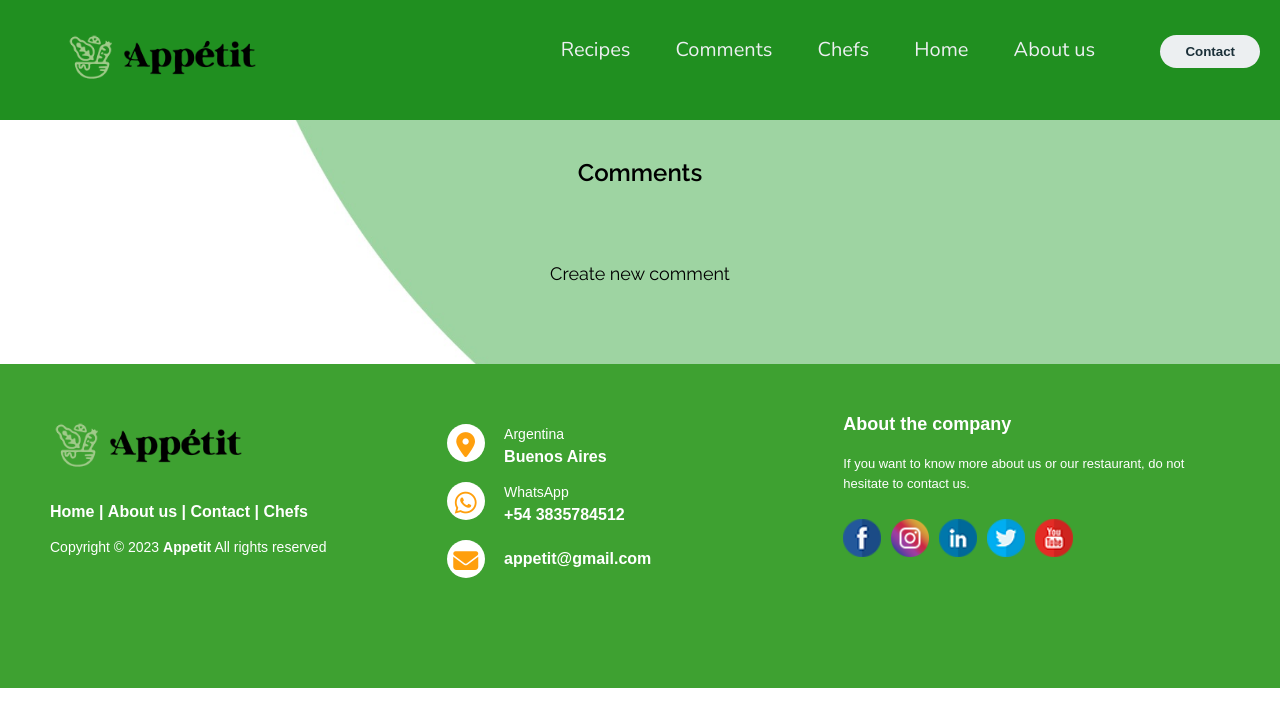
After one commit to ruloalv/AppetitBackend, a Django app: page /comments/list/ in a window 1280 px wide. The commit adds this page. Shown: the top 727 px of the page. Run offline with Django 4.2, Linux system fonts and the light colour scheme; data that the repository does not hold is empty; some libraries are stand-ins or nearby versions.

Commit message:
created comment views

```diff
--- a/appetit2/urls.py
+++ b/appetit2/urls.py
@@ -15,7 +15,7 @@ Including another URLconf
     2. Add a URL to urlpatterns:  path('blog/', include('blog.urls'))
 """
 from django.contrib import admin
-from django.urls import path
+from django.urls import path, include
 
 from .views import HomePage, AboutUs, AppleFlan, BananaCookies, Breakfast, BroccoliSoup, BrownieFit, CarrotCake
 from .views import CarrotCookies, Chefs, ChickenChaufa, ChickpeaSalad, ChocolateDreams, Contact, Dessert, FlourlessMuffins
@@ -50,5 +50,6 @@ urlpatterns = [
     path("recipes.html", Recipes.as_view(), name = "recipes"),
     path("strawberry_and_kiwi_bons.html", KiwiBons.as_view(), name = "strawberry_and_kiwi_bons"),
     path("sugar_free_apple_pie_chia_seed_jam.html", ApplePie.as_view(), name = "sugar_free_apple_pie_chia_seed_jam"),
-    path("vegetable_and_egg_tart.html", EggTart.as_view(), name = "vegetable_and_egg_tart")
+    path("vegetable_and_egg_tart.html", EggTart.as_view(), name = "vegetable_and_egg_tart"),
+    path('comments/', include('comentarios.urls')),
 ]
--- /dev/null
+++ b/comentarios/urls.py
@@ -0,0 +1,15 @@
+from django.urls import path
+from comentarios.views import (
+    CommentsListView, CommentCreateView,
+    CommentUpdateView, CommentDeleteView
+)
+
+
+urlpatterns = [
+    path('list/', CommentsListView.as_view(), name='comment_list'),
+    path('create/', CommentCreateView.as_view(), name='comment_create'),
+    path('update/<int:pk>/', CommentUpdateView.as_view(), name='comment_update'),
+    path('delete/<int:pk>/', CommentDeleteView.as_view(), name='comment_delete'),
+    #path('mimodelo/<int:pk>/', MiModeloDetailView.as_view(), name='mimodelo_detail'),
+    #path('mimodelo/nuevo/', MiModeloCreateView.as_view(), name='mimodelo_create'),
+]
--- a/comentarios/views.py
+++ b/comentarios/views.py
@@ -1,3 +1,34 @@
-from django.shortcuts import render
+from django.views.generic import ListView, CreateView, UpdateView, DeleteView
+from django.urls import reverse_lazy
 
-# Create your views here.
+from comentarios.models import Comentario
+from comentarios.forms import CommentForm
+
+
+class CommentsListView(ListView):
+    template_name = "pages/comments/list.html"
+    context_object_name = "comments"
+
+    def get_queryset(self):
+        queryset = Comentario.objects.all()
+        return queryset
+
+
+class CommentCreateView(CreateView):
+    model = Comentario
+    form_class = CommentForm
+    template_name = 'pages/comments/create.html'
+    success_url = reverse_lazy('comment_list')
+
+
+class CommentUpdateView(UpdateView):
+    model = Comentario
+    form_class = CommentForm
+    template_name = 'pages/comments/create.html'
+    success_url = reverse_lazy('comment_list')
+
+
+class CommentDeleteView(DeleteView):
+    model = Comentario
+    template_name = 'pages/comments/list.html'
+    success_url = reverse_lazy('comment_list')
--- a/templates/base.html
+++ b/templates/base.html
@@ -34,6 +34,7 @@
         <nav class="menu">
             <ul class="nav-links">
                 <li><a href="{% url 'recipes' %}">Recipes</a></li>
+                <li><a href="{% url 'comment_list' %}">Comments</a></li>
                 <li><a href="{% url 'chefs' %}">Chefs</a></li>
                 <li><a href="{% url 'index' %}">Home</a></li>
                 <li><a href="{% url 'about_us' %}">About us</a></li>
--- /dev/null
+++ b/templates/pages/comments/list.html
@@ -0,0 +1,33 @@
+{% extends "base.html" %}
+{% load static %}
+
+{% block main %}
+<main>
+	<section class="cuerpo_receta">
+		<h1 class="titulo_animado">Comments</h1>
+		<div class="receta_primera_parte">
+			<div class="cuerpo">
+				<ul>
+					{% for comment in comments %}
+						<a href="{% url 'comment_update' pk=comment.id %}">
+							<li><b>User Name:</b>{{ comment.usuario }}</li>
+						</a>
+						<b>subject:</b> {{ comment.asunto }} - <b>date:</b> {{ comment.fecha }}
+						<p><b>Comment:</b> {{ comment.comentario }}</p>
+						<form method="post" action="{% url 'comment_delete' pk=comment.id %}" style="display: inline;">
+							{% csrf_token %}
+							<button type="submit" onclick="return confirm('¿Estás seguro de que deseas eliminar {{ producto.nombre }}?')">Eliminar</button>
+						</form>
+					{% endfor %}
+				</ul>
+			</div>
+		</div>
+
+		<div id="go-to">
+			<a href="{% url 'comment_create' %}">
+				Create new comment
+			</a>
+		</div>
+	</section>
+</main>
+{% endblock %}
```
Also changed, not shown: comentarios/forms.py (added, +11 -0 lines), templates/pages/comments/create.html (added, +19 -0 lines), comentarios/models.py (line endings or trailing spaces), 1 other file.
